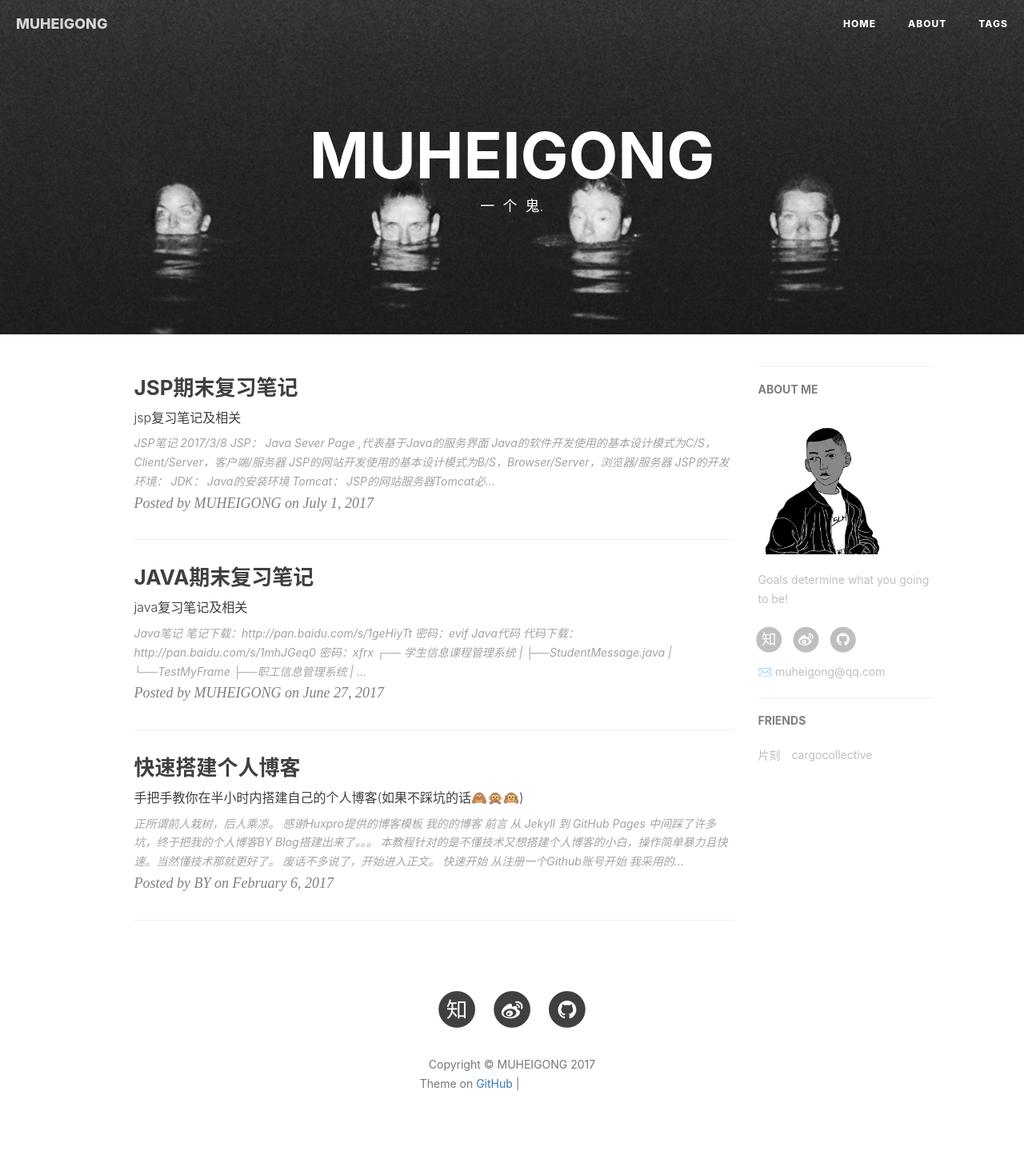
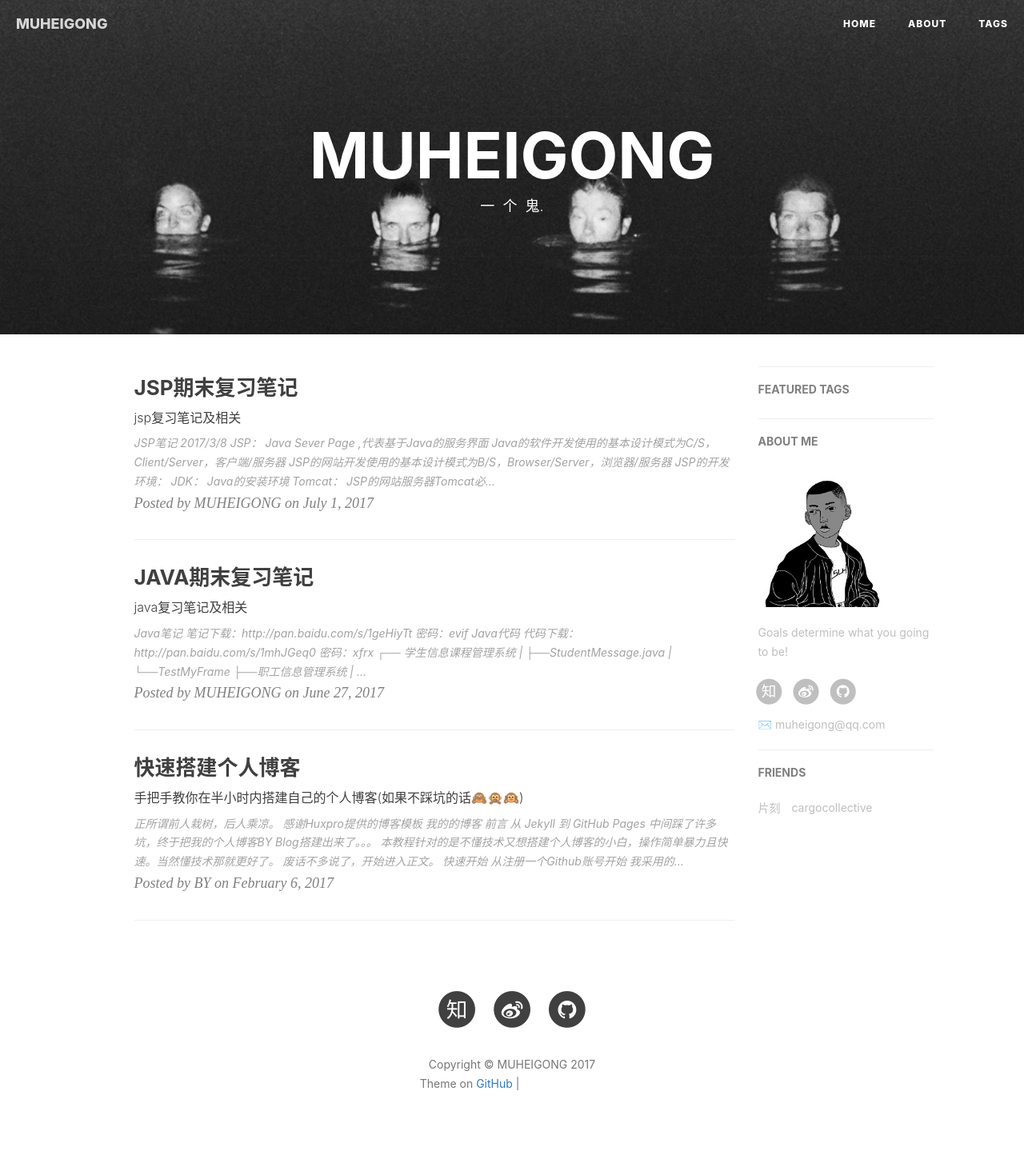
Before and after one commit to MUHEIGONG/muheigong.github.io, a Jekyll site: the page built from index.html, in a window 1280 px wide. Shown: the whole page at 80% size. Built offline with Jekyll 4.4.1, drawn with Linux system fonts in a browser that asks for light colours; nearby versions of some CDN libraries; the list of posts is cut into pages by our own code; comment, search, counter and statistics services are not loaded; grey boxes are pictures that could not be loaded.

Commit message:
Update _config.yml

```diff
--- a/_config.yml
+++ b/_config.yml
@@ -80,8 +80,8 @@
 
 
 # Featured Tags
-featured-tags: false                    # whether or not using Feature-Tags
-featured-condition-size: 1              # A tag will be featured if the size of it is more than this condition value
+featured-tags: true                    # whether or not using Feature-Tags
+featured-condition-size: 5              # A tag will be featured if the size of it is more than this condition value
 
 
 
```
